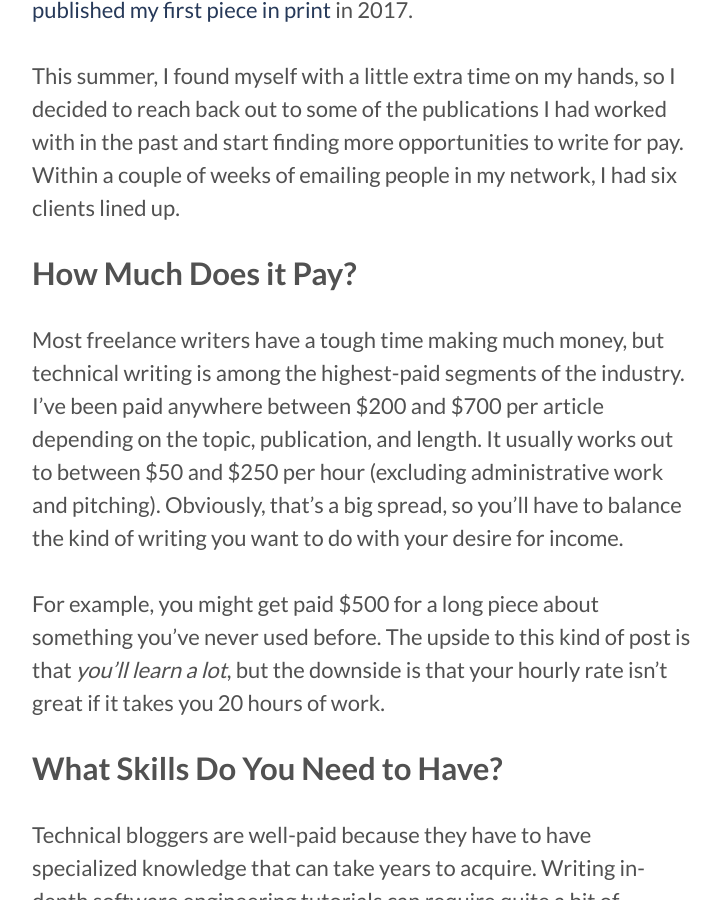
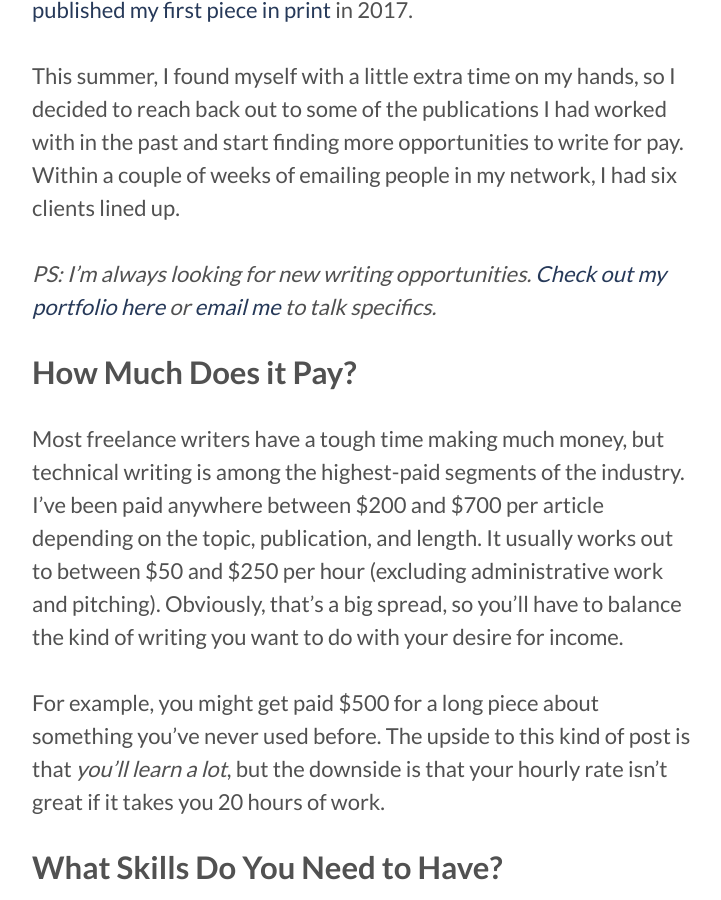
Before and after one commit to karllhughes/personal-blog-5, a Jekyll site: the page built from _posts/2020-05-26-start-freelance-blogging.markdown, in a window 1280 px wide and 900 px high, scrolled down 1523 px. Shown: the whole window, without its empty margins (278-999 px from the left). Built offline with Jekyll 4.4.1, drawn with Linux system fonts in a browser that asks for light colours; some of the changed text lies outside the part shown.

Commit message:
Adding writing note

```diff
--- a/_posts/2020-05-26-start-freelance-blogging.markdown
+++ b/_posts/2020-05-26-start-freelance-blogging.markdown
@@ -11,6 +11,8 @@ I like writing. I lived with a bunch of English majors in college, so we geeked
 As I got into startups and developing software, I sort of kept writing as a hobby but didn't take it too seriously. Then a few years ago, I started to get offered [paid writing gigs](/writing/) from companies to contribute to their blogs. When I had time, I would write about things that I was doing at work. It was fun, especially when [PHP[Architect] Magazine published my first piece in print](https://www.karllhughes.com/posts/php-architect-9-2017) in 2017.
 
 This summer, I found myself with a little extra time on my hands, so I decided to reach back out to some of the publications I had worked with in the past and start finding more opportunities to write for pay. Within a couple of weeks of emailing people in my network, I had six clients lined up.
+
+_PS: I'm always looking for new writing opportunities. [Check out my portfolio here](/writing/) or [email me](mailto:khughes.me@gmail.com) to talk specifics._
 
 ### How Much Does it Pay?
 Most freelance writers have a tough time making much money, but technical writing is among the highest-paid segments of the industry. I've been paid anywhere between $200 and $700 per article depending on the topic, publication, and length. It usually works out to between $50 and $250 per hour (excluding administrative work and pitching). Obviously, that's a big spread, so you'll have to balance the kind of writing you want to do with your desire for income.
```
